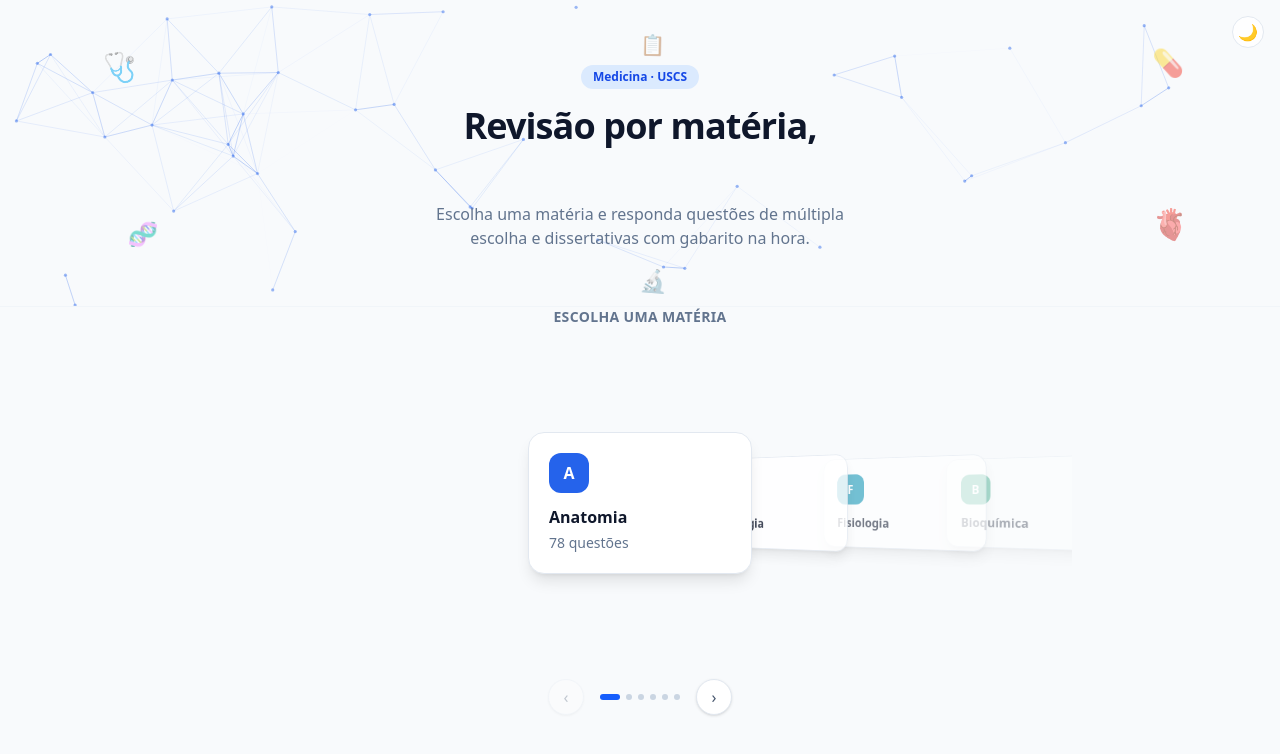
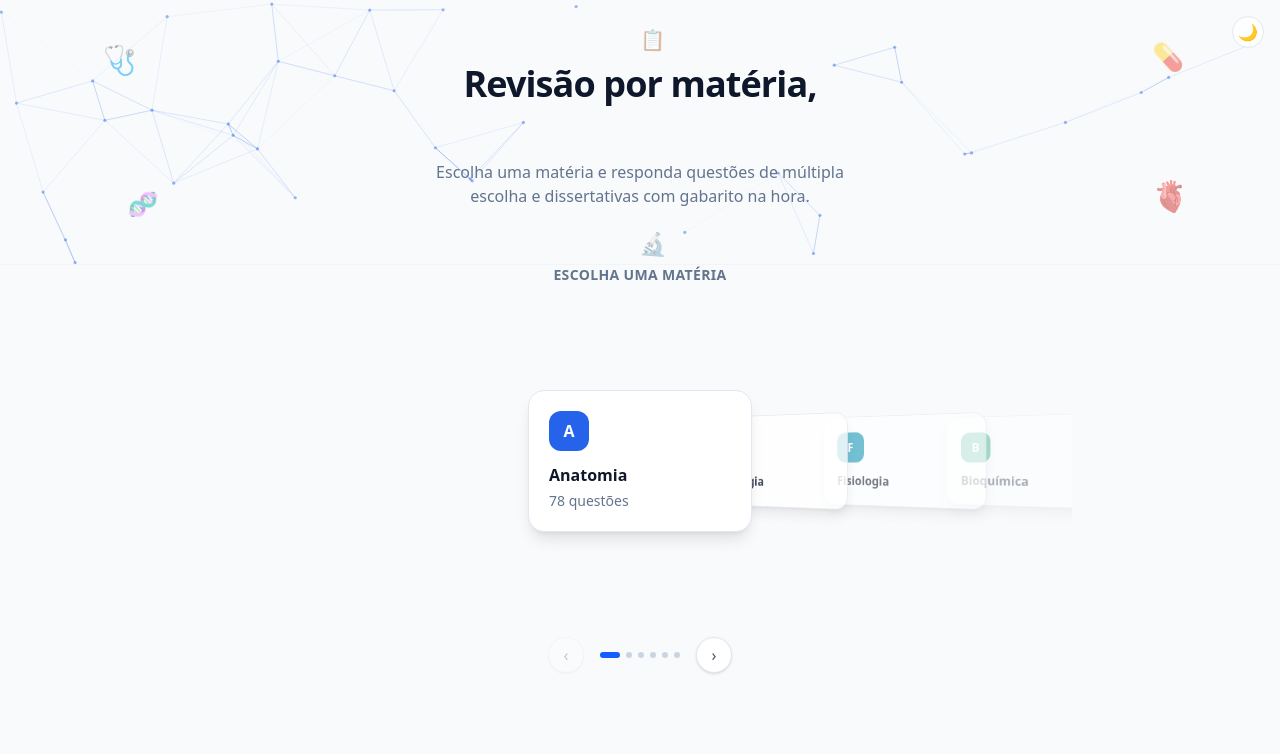
Before and after one commit to ribeirou/medi-quiz, a React (Vite) app: page / in a window 1280 px wide. Shown: the top 754 px of the page. Built offline with nearby package versions, Linux system fonts and the light colour scheme.

Commit message:
style: remove badge Medicina/USCS da UI, deixa Bem-vindo mais geral
Marca "Medicina - USCS" tirada do hero de hospital e do hero classico
- so o conteudo (questoes) precisa ser especifico da USCS, a
apresentacao do app fica generica. "Bem-vinda" trocado por
"Bem-vindo" (mais neutro/geral).

```diff
--- a/src/App.jsx
+++ b/src/App.jsx
@@ -200,20 +200,6 @@ function Hero() {
         <ThemeToggle />
       </div>
       <div className="max-w-4xl mx-auto px-4 pt-16 pb-14 text-center">
-        <motion.div
-          initial={{ opacity: 0, y: 8 }}
-          animate={{ opacity: 1, y: 0 }}
-          transition={{ duration: 0.4 }}
-          className="inline-block mb-4"
-        >
-          <motion.span
-            animate={{ y: [0, -3, 0] }}
-            transition={{ duration: 2.5, repeat: Infinity, ease: 'easeInOut' }}
-            className="inline-block text-xs font-semibold px-3 py-1 rounded-full bg-blue-100 dark:bg-blue-900/40 text-blue-700 dark:text-blue-300"
-          >
-            Medicina · USCS
-          </motion.span>
-        </motion.div>
         <h1
           ref={titleRef}
           className="text-3xl sm:text-4xl font-bold text-slate-900 dark:text-white tracking-tight"
--- a/src/components/HospitalHero.jsx
+++ b/src/components/HospitalHero.jsx
@@ -108,11 +108,8 @@ export default function HospitalHero({ onEnter }) {
           className="relative z-10 h-full flex flex-col items-center justify-center text-center px-4"
           style={{ opacity: reducedMotion || ready ? 1 : 0, transition: 'opacity 0.6s ease' }}
         >
-          <span className="text-xs font-semibold tracking-widest uppercase text-blue-300 mb-3">
-            Medicina · USCS
-          </span>
           <h1 className="text-4xl sm:text-5xl font-bold text-white tracking-tight max-w-2xl">
-            Bem-vinda ao Medi Quiz
+            Bem-vindo ao Medi Quiz
           </h1>
           <p className="mt-4 text-slate-200 max-w-md">
             Cada porta que se abre é uma matéria a menos entre você e a prova.
```
